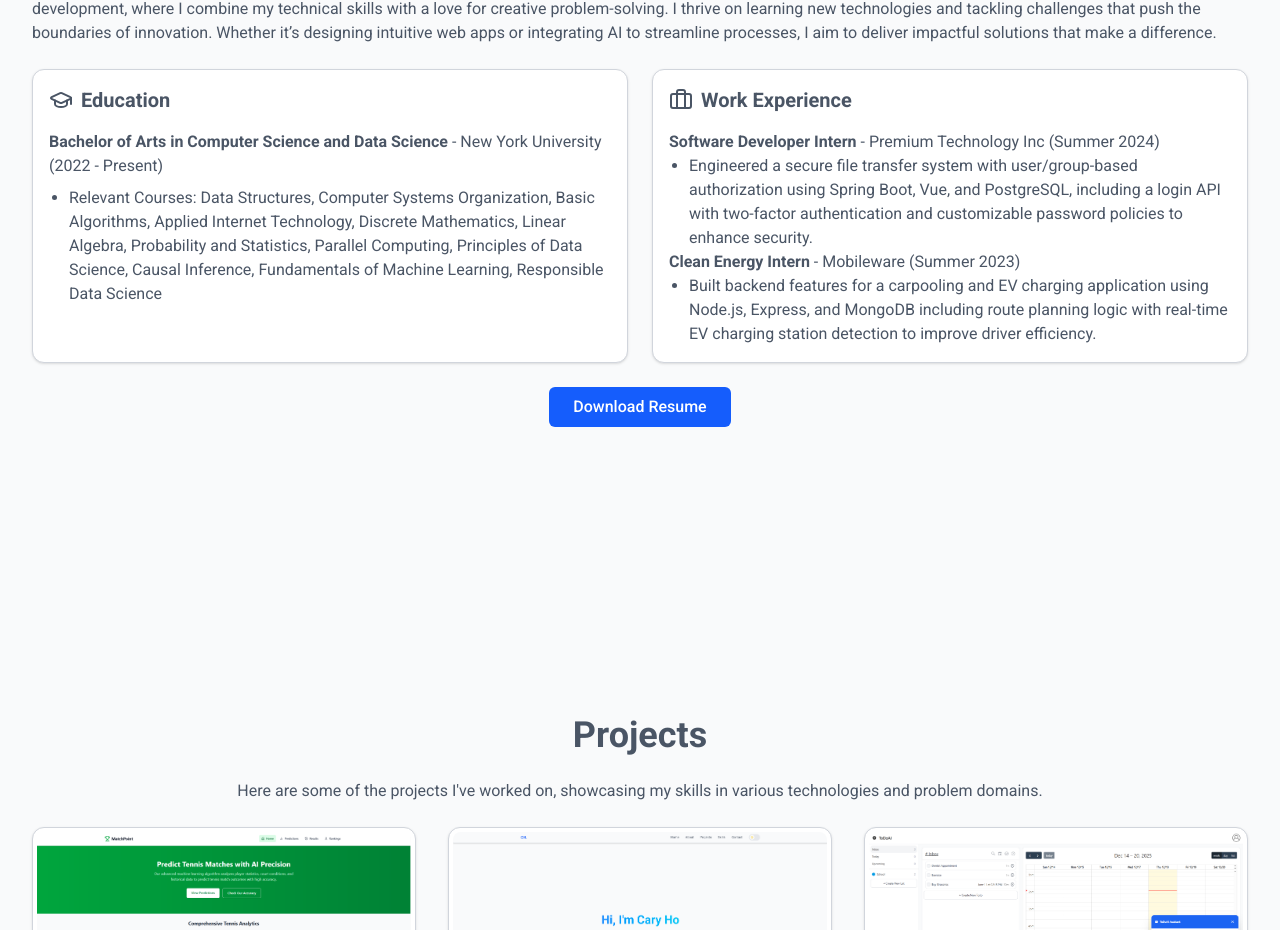
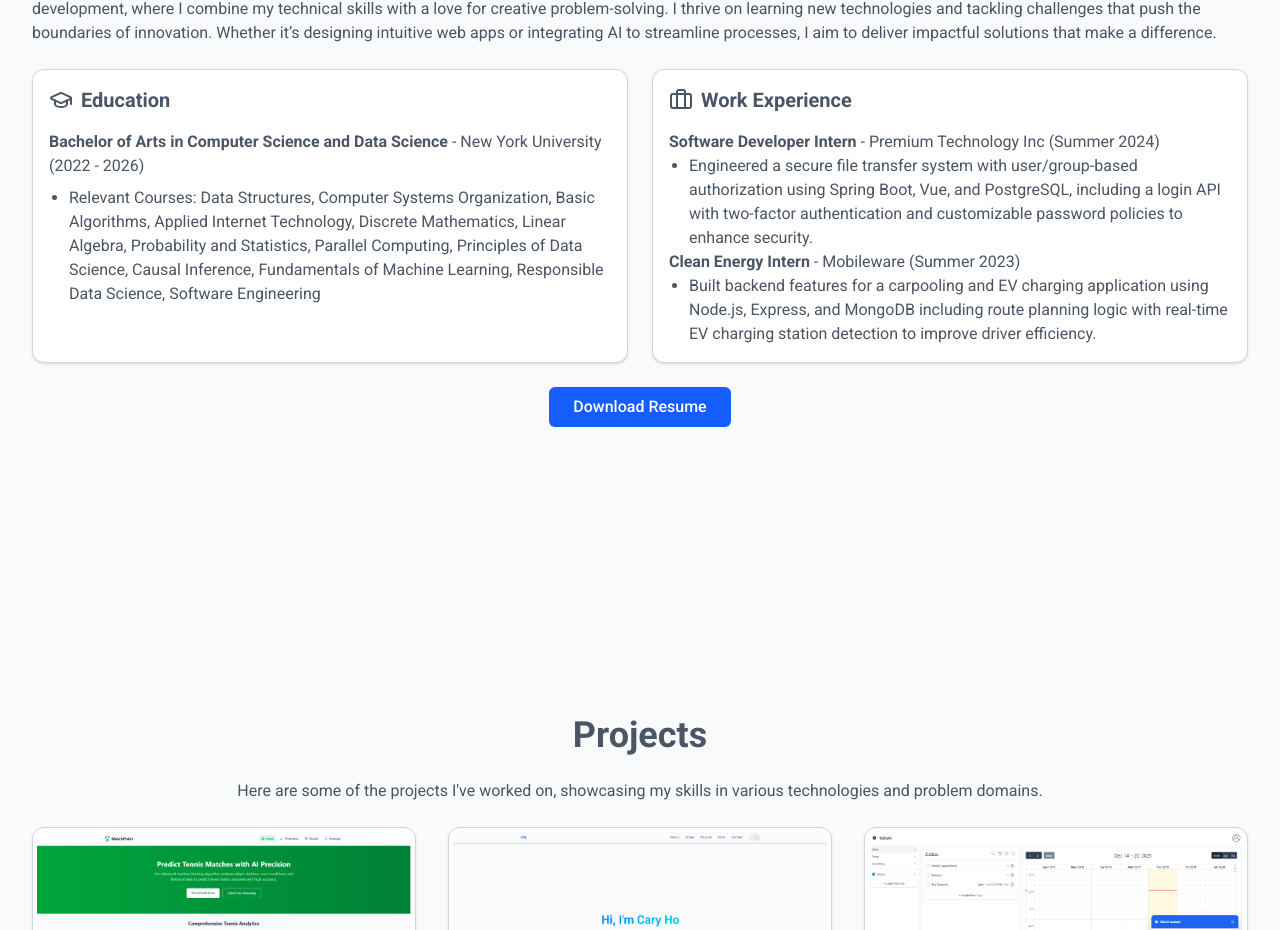
Before and after one commit to CakeOfThePans/cakeofthepans.github.io, a React (Vite) app: page / in a window 1280 px wide. Shown: the part 1035-1965 px from the top of the page. Built offline with nearby package versions, Linux system fonts and the light colour scheme.

Commit message:
updated about page

```diff
--- a/src/Components/Sections/About.jsx
+++ b/src/Components/Sections/About.jsx
@@ -33,7 +33,7 @@ export default function About() {
 								<strong>
 									Bachelor of Arts in Computer Science and Data Science
 								</strong>{' '}
-								- New York University (2022 - Present)
+								- New York University (2022 - 2026)
 							</div>
 							<ul className="list-disc pl-5">
 								<li>
@@ -42,7 +42,7 @@ export default function About() {
 									Discrete Mathematics, Linear Algebra, Probability and
 									Statistics, Parallel Computing, Principles of Data Science,
 									Causal Inference, Fundamentals of Machine Learning,
-									Responsible Data Science
+									Responsible Data Science, Software Engineering
 								</li>
 							</ul>
 						</div>
```
